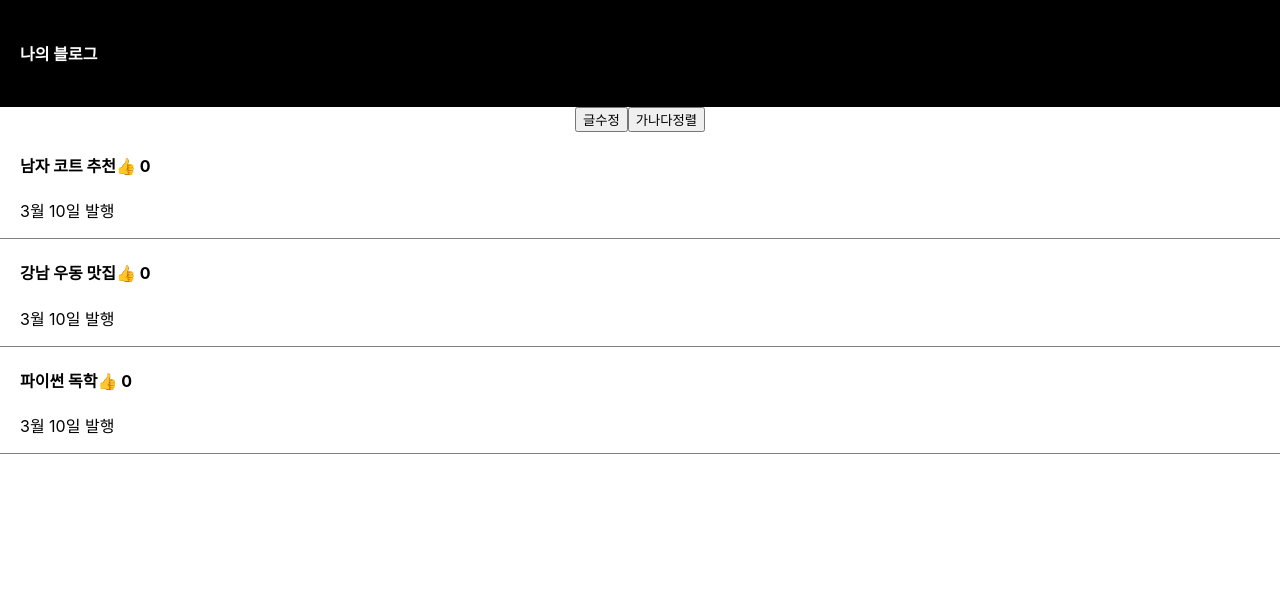
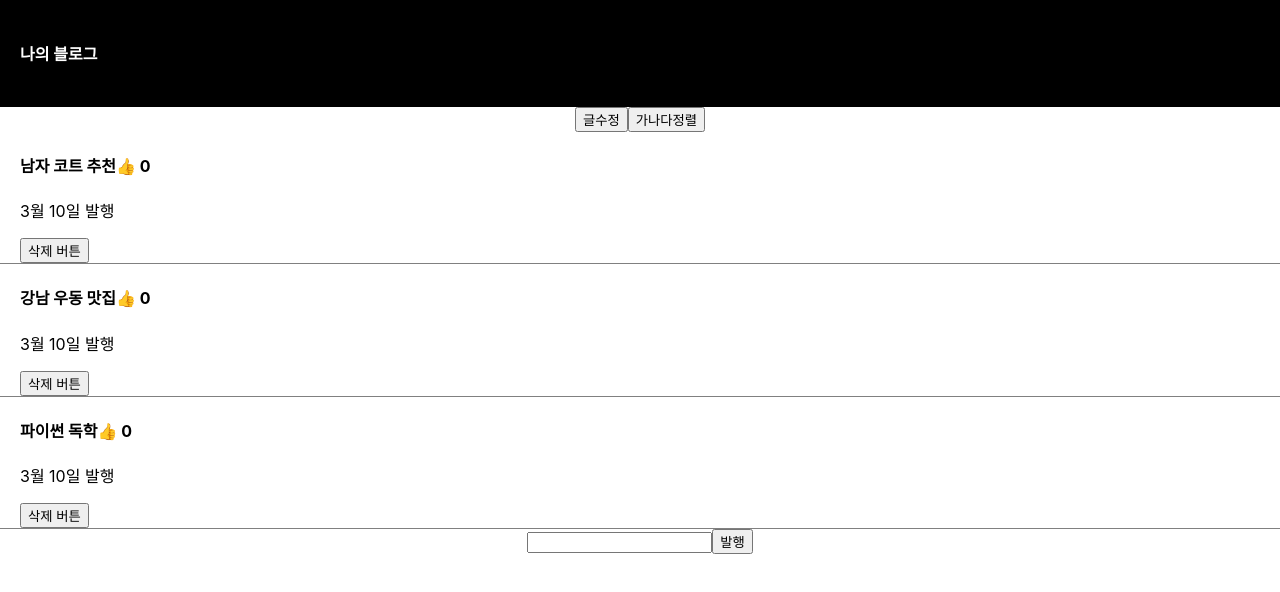
Before and after one commit to chan157/blog, a React (Create React App) app: page / in a window 1280 px wide. Shown: the top 592 px of the page. Built offline with nearby package versions, Linux system fonts and the light colour scheme.

Commit message:
Add Publish article and Delete article

```diff
--- a/src/App.js
+++ b/src/App.js
@@ -8,7 +8,8 @@ function App() {
   let [title, setTitle] = useState(['남자 코트 추천', '강남 우동 맛집', '파이썬 독학']);
   let [thumbsUp, setThumbs] = useState([0, 0, 0]);
   let [modal, setModal] = useState(false);
-  let [titleNumber, setTitleNumber] = useState(0)
+  let [titleNumber, setTitleNumber] = useState(0);
+  let [inputValue, changeInputValue] = useState('');
 
   function incLike(i) {
     let thumbsCopy = [...thumbsUp];
@@ -40,15 +41,24 @@ function App() {
             <div className="list" key={i}>
               <h4 onClick={()=>{
                 // setModal(!modal)
-                setModal(true)
-                setTitleNumber(i)
+                setModal(true);
+                setTitleNumber(i);
                 }}>
                   { title[i] }
-                  <span onClick={() => {
-                    incLike(i)
+                  <span onClick={(e) => {
+                    e.stopPropagation();
+                    incLike(i);
                   }}>👍</span> { thumbsUp[i] }
               </h4>
               <p>3월 10일 발행</p>
+              <button onClick={(i)=>{
+                let copyTitle = [...title]
+                copyTitle.splice(i, 1)
+                let copyThumbs = [...thumbsUp]
+                copyThumbs.splice(i, 1)
+                setTitle(copyTitle)
+                setThumbs(copyThumbs)
+              }}>삭제 버튼</button>
             </div>
           )
         })
@@ -58,6 +68,18 @@ function App() {
         modal ? <Modal color={'skyblue'} title={title} setTitle={setTitle} titleNumber={titleNumber}/> : null
       }
 
+      <input type="text" onChange={(e)=>{
+        changeInputValue(e.target.value);
+        console.log(inputValue)
+      }}></input>
+      <button onClick={()=>{
+        let copyTitle = [...title]
+        copyTitle.unshift(inputValue)
+        let copyThumbs = [...thumbsUp]
+        copyThumbs.unshift(0)
+        setTitle(copyTitle)
+        setThumbs(copyThumbs)
+      }}>발행</button>
     </div>
   );
 }
```
